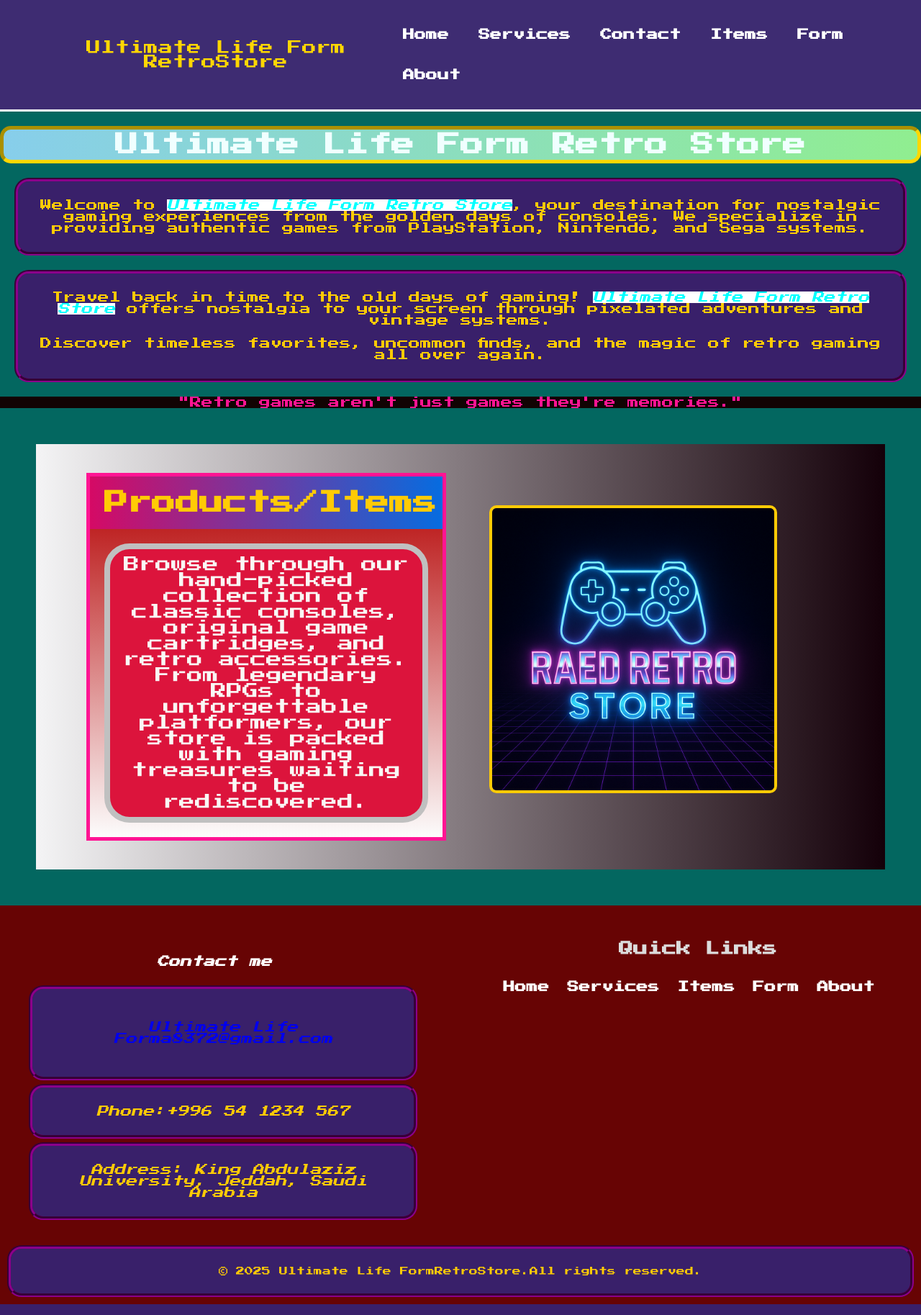
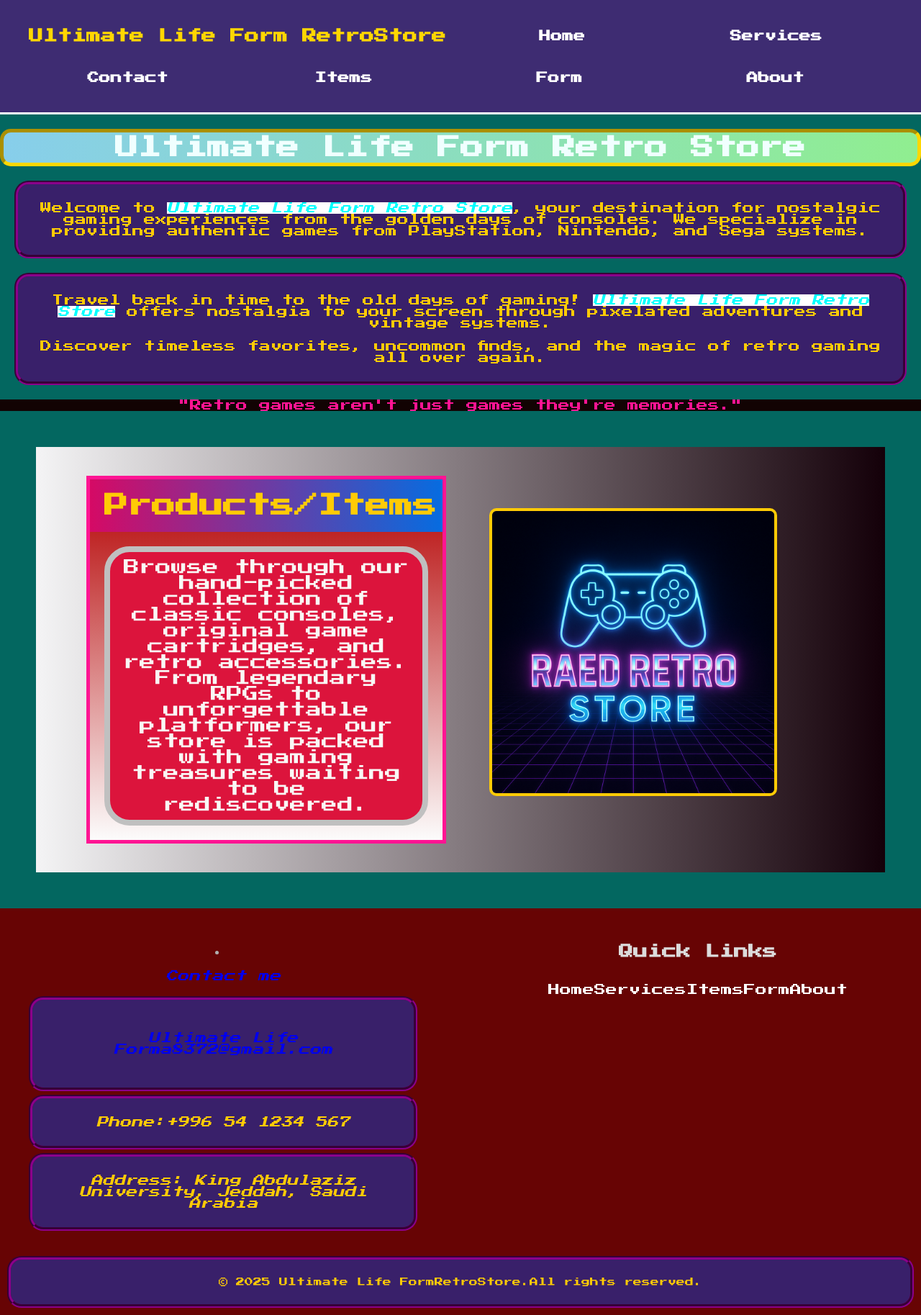
Before and after one commit to Samba-hub/web_project, a PHP site: page /index.php in a window 1280 px wide. Shown: the whole page at 72% size. Run offline with PHP 8.4, Linux system fonts and the light colour scheme.

Commit message:
Ued flexbox to make the navigation bar more dynamic

```diff
--- a/css/style.css
+++ b/css/style.css
@@ -57,41 +57,41 @@ span{
     background-color: #3e2c72;
     padding: 20px 40px;
     border-bottom: 3px solid white;
+    display: flex;
+    align-items: center;
+    justify-content:space-between;
+    flex-wrap:wrap;
 }
 
+
 /* Flex layout for nav content */
-.navdiv {
-    display: flex;
-    align-items: center;
-    justify-content: space-between;
+
+
+/* Logo text link */
+
+
+
+/* Nav link style */
+.navbar a {
+    color: white;
+    font-size: 16px;
+    font-weight: bold;
+    margin-right: 25px;
+    flex-grow: 1;
+    flex-shrink:1;
+    flex-basis: 20%;
 }
 
-/* Logo text link */
+/* Hover effect on nav links */
+.navbar a:hover {
+    color: #FFCB05;
+}
+
 .logo a {
     font-size: 20px;
     font-weight: 600px;
     color: gold;
 }
-
-/* Nav list style */
-li {
-    list-style: none;
-    display: inline-block;
-}
-
-/* Nav link style */
-li a {
-    color: white;
-    font-size: 16px;
-    font-weight: bold;
-    margin-right: 25px;
-}
-
-/* Hover effect on nav links */
-li a:hover {
-    color: #FFCB05;
-}
-
 /* Buttons */
 button {
     background-color: #585858;
--- a/includes/navbar.php
+++ b/includes/navbar.php
@@ -1,13 +1,13 @@
 <nav class="navbar">
-    <div class="navdiv">
+
         <div class="logo"><a href="/final_project/index.php">Ultimate Life Form RetroStore</a></div>
-        <ul>
-            <li><a href="/final_project/index.php">Home</a></li>
-            <li><a href="/final_project/pages/Services.php">Services</a></li>
-            <li><a href="/final_project/pages/Contact.php">Contact</a></li>
-            <li><a href="/final_project/pages/Items.php">Items</a></li>
-            <li><a href="/final_project/pages/form.php">Form</a></li>
-            <li><a href="/final_project/pages/About.php">About</a></li>
-        </ul>
-    </div>
+
+            <a href="/final_project/index.php">Home</a>
+            <a href="/final_project/pages/Services.php">Services</a>
+            <a href="/final_project/pages/Contact.php">Contact</a>
+            <a href="/final_project/pages/Items.php">Items</a>
+            <a href="/final_project/pages/form.php">Form</a>
+            <a href="/final_project/pages/About.php">About</a>
+
+
 </nav>
```
